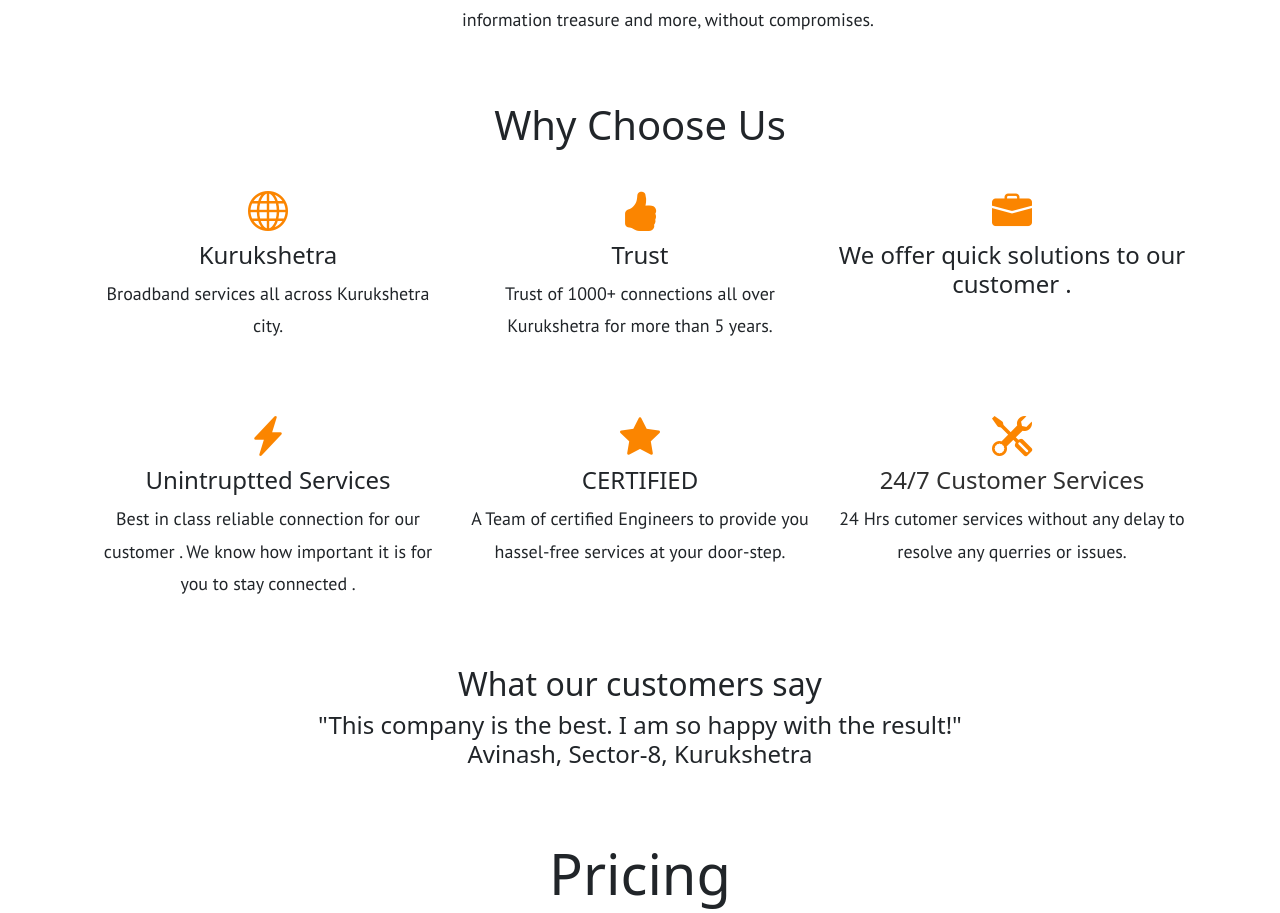
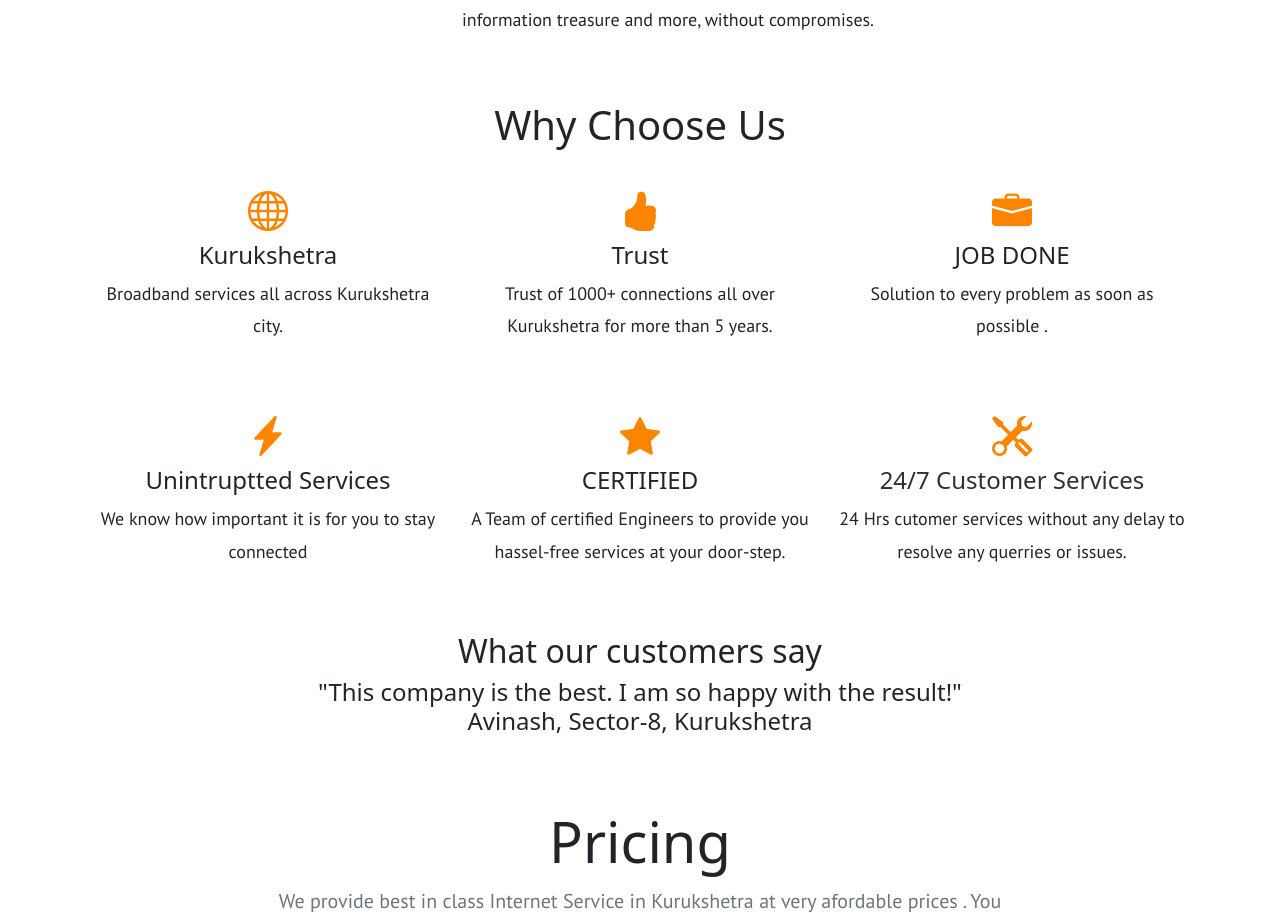
Before and after one commit to ashutoshbibyan/livenettechnologies, a PHP site: page / in a window 1280 px wide. Shown: the part 872-1785 px from the top of the page. Run offline with PHP 8.4, Linux system fonts and the light colour scheme; some libraries are stand-ins or nearby versions.

Commit message:
typo error

```diff
--- a/service.php
+++ b/service.php
@@ -23,8 +23,8 @@
 
             <div class="col-sm-4">
             <i class="bi bi-briefcase-fill service-icon"></i>
-            <h4>We offer quick solutions to our customer .</h4>
-            <p> </p>
+            <h4>JOB DONE</h4>
+            <p>Solution to every problem as soon as possible .</p>
             </div>
 
 
@@ -37,8 +37,7 @@
             <div class="col-sm-4">
             <i class="bi bi-lightning-charge-fill service-icon"></i>
             <h4>Unintruptted Services</h4>
-            <p>Best in class reliable connection for our customer . We know how important it is
-              for you to stay connected .
+            <p>We know how important it is for you to stay connected
             </p>
             </div>
 
```
